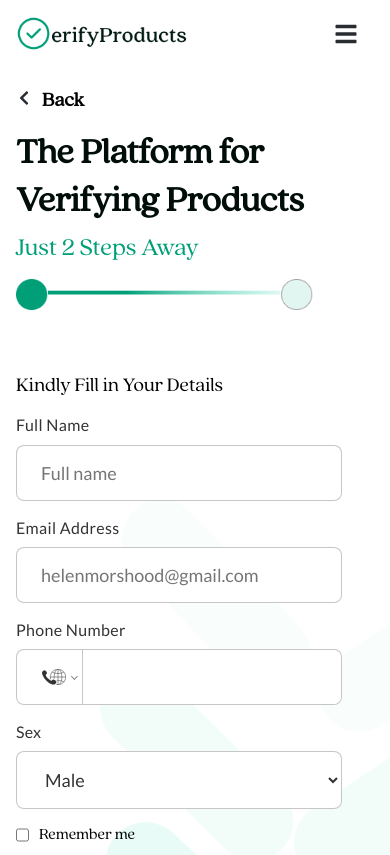
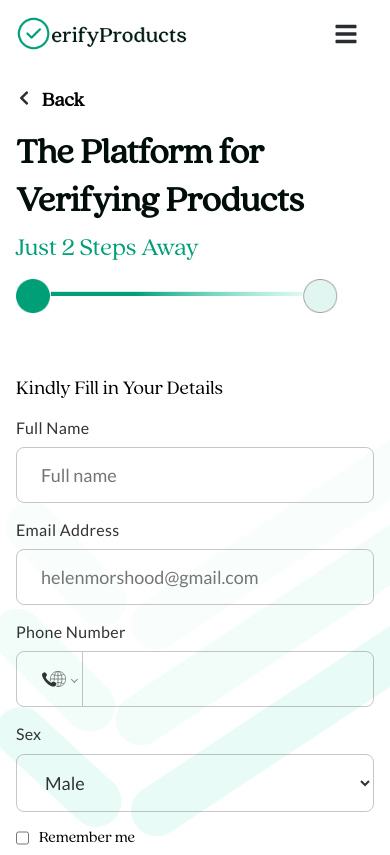
Before and after one commit to Verify-App-TUTN/VerifyProduct, a React (Create React App) app in the folder steps/: page / in a window 390 px wide. Shown: the top 855 px of the page. Built offline with nearby package versions, Linux system fonts and the light colour scheme.

Commit message:
fixed mobile view for details form

```diff
--- a/steps/src/components/Detail.jsx
+++ b/steps/src/components/Detail.jsx
@@ -161,13 +161,28 @@ const Div = styled.div`
      }
      @media screen and (max-width: 710px){
         .Form{
-            .form-control {
-                input,select{
-                    width: 100%;
+            width: 100%;
+        }
+        .arrowImg{
+            left: 0 !important;
+            img{
+                height: 45rem !important;
+            }
+        }
+     }
+     @media screen and (max-width: 410px){
+        .Form{
+            .form-control{
+                input,select,.phone{
+                    background: transparent;
                 }
-                .phone{
-                    width: 100%;
-                }
+            }
+        }
+        .arrowImg{
+            top: -78px !important;
+            left: -52px !important;
+            img{
+                height: 35rem !important;
             }
         }
      }
--- a/steps/src/components/VerifyForm.jsx
+++ b/steps/src/components/VerifyForm.jsx
@@ -114,6 +114,7 @@ const Section = styled.section`
      @media screen and (max-width: 1120px){
         .formsArea{
             gap: 2rem;
+            width: 100%;
         }
         .stepTitle{
             font-size: 36px;
@@ -133,5 +134,13 @@ const Section = styled.section`
      }
      @media screen and (max-width: 870px){
         overflow: hidden;
+        .formsArea{
+            gap:0;
+        }
+        .stepArea{
+            img{
+                width: 90% !important;
+            }
+        }
      }
 `;
```
